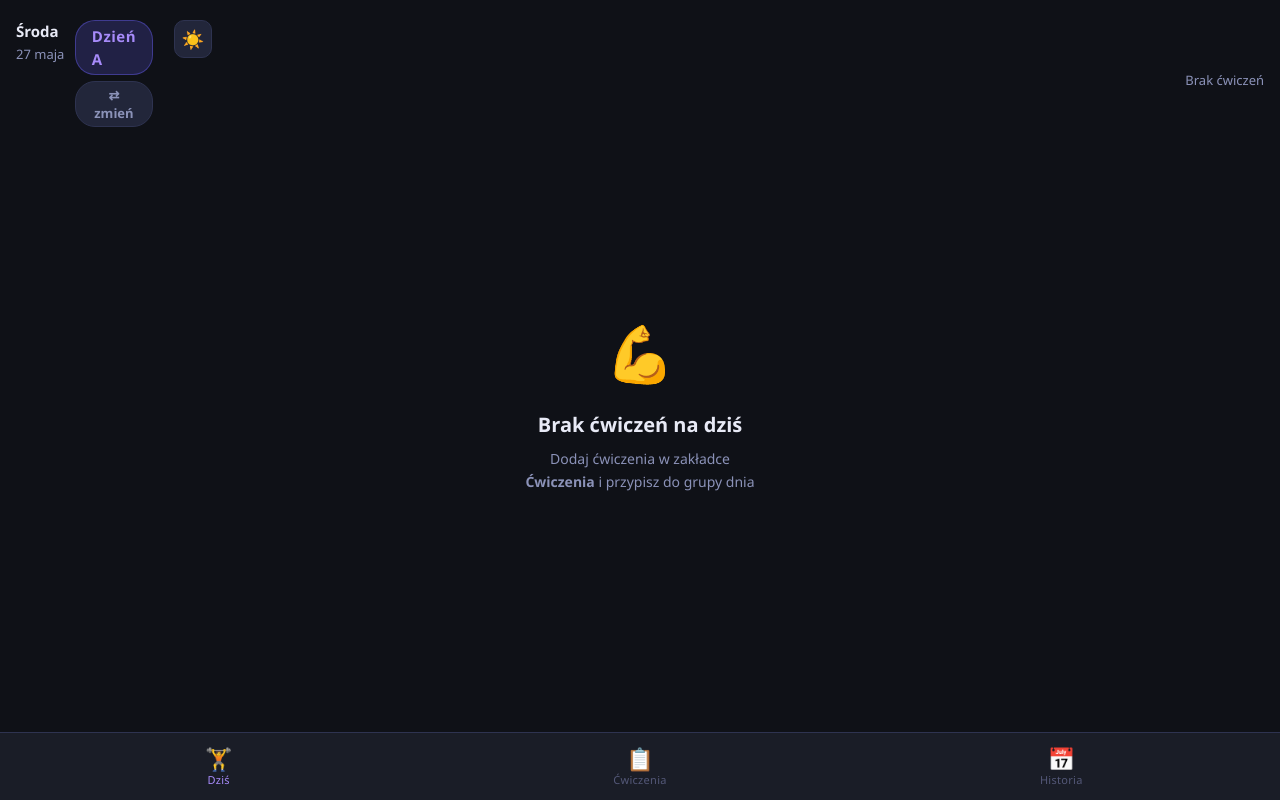
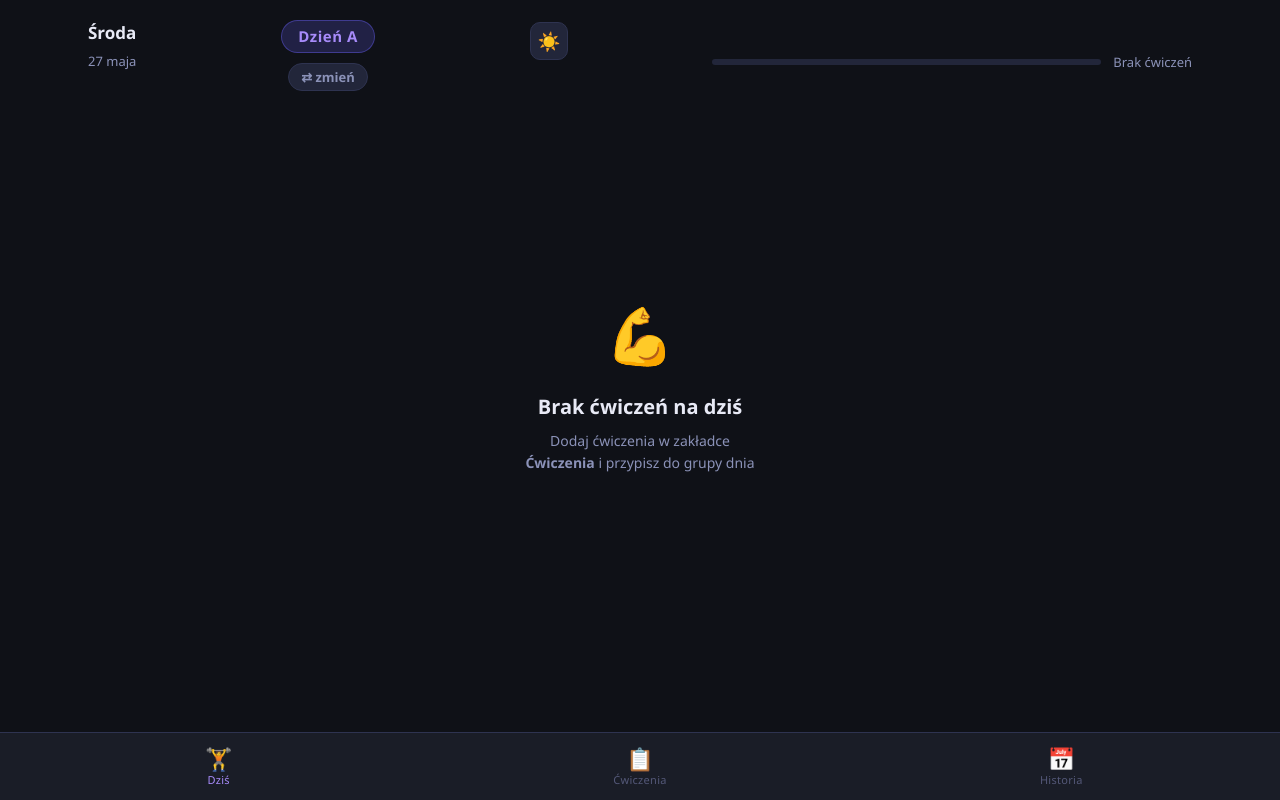
Before and after one commit to babeloriana-jpg/Fittracker, a plain HTML site: page index.html in a window 1280 px wide. Drawn offline with Linux system fonts and the light colour scheme.

Commit message:
Update style.css

```diff
--- a/style.css
+++ b/style.css
@@ -111,18 +111,22 @@
   justify-content: space-between;
   align-items: flex-start;
   margin-bottom: 14px;
-  gap: 8px;
+  gap: 24px;
+  max-width: 480px;
+  margin-left: auto;
+  margin-right: auto;
+  width: 100%;
 }
 
 .header-left {
   flex: 1;
   display: flex;
   flex-direction: column;
-  gap: 2px;
+  gap: 6px;
 }
 
 .header-weekday {
-  font-size: 15px;
+  font-size: 17px;
   font-weight: 700;
   color: var(--text);
   text-transform: capitalize;
@@ -138,7 +142,7 @@
   display: flex;
   flex-direction: column;
   align-items: center;
-  gap: 6px;
+  gap: 10px;
 }
 
 .header-right {
@@ -146,6 +150,7 @@
   display: flex;
   justify-content: flex-end;
   align-items: flex-start;
+  padding-top: 2px;
 }
 
 .day-badge {
@@ -182,6 +187,10 @@
   display: flex;
   align-items: center;
   gap: 12px;
+  max-width: 480px;
+  margin-left: auto;
+  margin-right: auto;
+  width: 100%;
 }
 .progress-bar-track {
   flex: 1;
@@ -211,6 +220,10 @@
   align-items: center;
   justify-content: center;
   padding: 8px 0;
+  max-width: 480px;
+  margin-left: auto;
+  margin-right: auto;
+  width: 100%;
 }
 
 .exercise-card {
@@ -331,6 +344,10 @@
   justify-content: space-between;
   padding: 12px 0 0;
   flex-shrink: 0;
+  max-width: 480px;
+  margin-left: auto;
+  margin-right: auto;
+  width: 100%;
 }
 
 .card-nav-btn {
```
